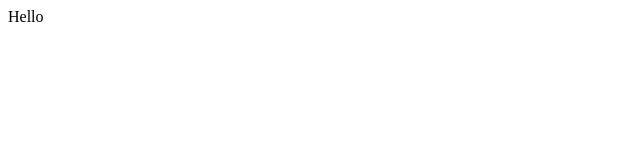
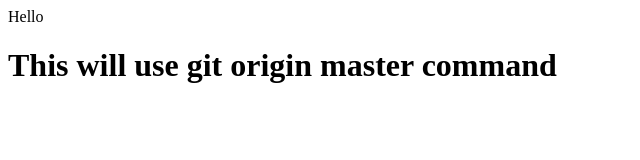
Before and after one commit to JeongHwaSik/git-tutorial, a plain HTML site: page index.html in a window 1280 px wide. Shown: the whole page, without its empty margins (0-640 px from the left). Drawn offline with Linux system fonts and the light colour scheme.

Commit message:
second commit
this is my second commit

```diff
--- a/index.html
+++ b/index.html
@@ -1 +1,3 @@
 <div>Hello</div>
+
+<h1>This will use git origin master command</h1>
```
